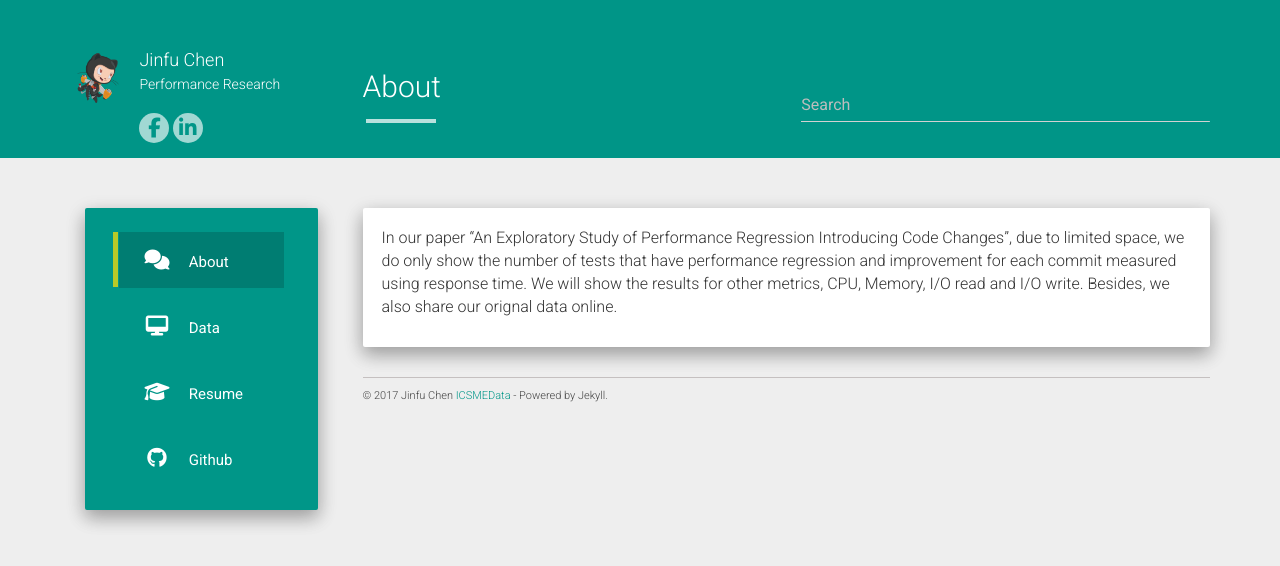
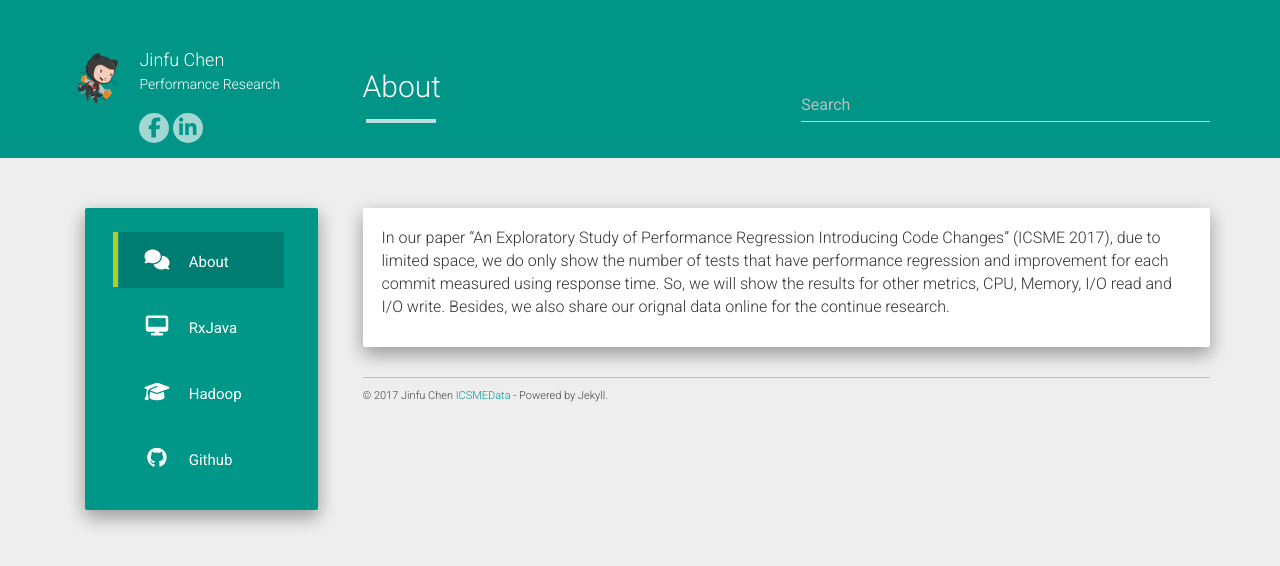
Before and after one commit to jinfuchen/icsmeData, a Jekyll site: the page built from about.md, in a window 1280 px wide. Shown: the top 566 px of the page. Built offline with Jekyll 4.4.1, drawn with Linux system fonts in a browser that asks for light colours; nearby versions of some CDN libraries.

Commit message:
hadoop project

```diff
--- a/_data/urls.json
+++ b/_data/urls.json
@@ -6,13 +6,13 @@
     "layout": "page"
   },
   {
-    "text": "Data",
+    "text": "RxJava",
     "url": "/projects",
     "icon": "fa-desktop"
   },
   {
-    "text": "Resume",
-    "url": "/#",
+    "text": "Hadoop",
+    "url": "/hadoop",
     "icon": "fa-graduation-cap",
   },
   {
--- a/about.md
+++ b/about.md
@@ -4,4 +4,4 @@
 permalink: /about/
 ---
 
-In our paper "An Exploratory Study of Performance Regression Introducing Code Changes", due to limited space, we do only show the number of tests that have performance regression and improvement for each commit measured using response time. We will show the results for other metrics, CPU, Memory, I/O read and I/O write. Besides, we also share our orignal data online.
+In our paper "An Exploratory Study of Performance Regression Introducing Code Changes" (ICSME 2017), due to limited space, we do only show the number of tests that have performance regression and improvement for each commit measured using response time. So, we will show the results for other metrics, CPU, Memory, I/O read and I/O write. Besides, we also share our orignal data online for the continue research.
```
Also changed, not shown: _layouts/hadoop.html (added, +50 -0 lines), hadoop.md (added, +7 -0 lines).
